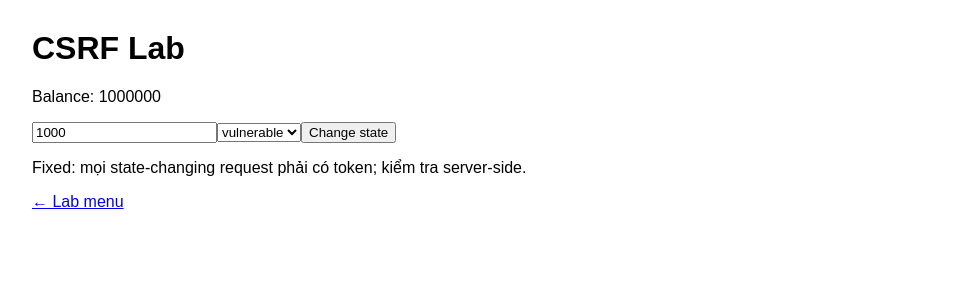
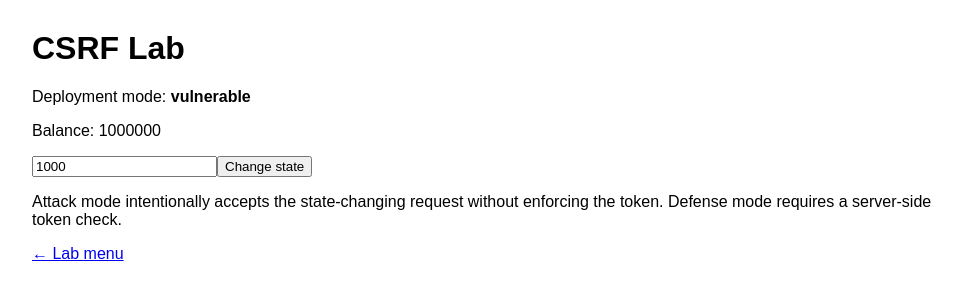
Before and after one commit to Namthisone/webbook-lab, a PHP site: the page made by src/security-lab/csrf.php in a window 1280 px wide. Shown: the top 300 px of the page, without its empty margins (158-1120 px from the left). Run offline with PHP 8.4, Linux system fonts and the light colour scheme; data comes from the database, SQL or seed files in the repository.

Commit message:
Make CSRF lab follow deployment security mode

```diff
--- a/src/security-lab/csrf.php
+++ b/src/security-lab/csrf.php
@@ -1,11 +1,18 @@
-<?php
-session_start();
+<?php require 'common.php';
+$mode=lab_mode();
 if(!isset($_SESSION['lab_balance'])) $_SESSION['lab_balance']=1000000;
 if(!isset($_SESSION['csrf_token'])) $_SESSION['csrf_token']=bin2hex(random_bytes(32));
-$mode=$_GET['mode']??'vulnerable'; $message='';
+$message='';
 if($_SERVER['REQUEST_METHOD']==='POST'){
- $amount=(int)($_POST['amount']??0);
- if($mode==='fixed' && !hash_equals($_SESSION['csrf_token'],$_POST['csrf_token']??'')){$message='403: CSRF token không hợp lệ.';}
- elseif($amount>0 && $amount<=1000000){$_SESSION['lab_balance']-=$amount;$message='Transfer accepted. Balance: '.$_SESSION['lab_balance'];}
+    $amount=(int)($_POST['amount']??0);
+    if($mode==='fixed' && !hash_equals($_SESSION['csrf_token'],$_POST['csrf_token']??'')){
+        http_response_code(403);
+        $message='403: CSRF token không hợp lệ.';
+        audit('CSRF',$mode,'POST','/security-lab/csrf.php',403,'blocked','Server-side CSRF token validation failed.');
+    }elseif($amount>0 && $amount<=1000000){
+        $_SESSION['lab_balance']-=$amount;
+        $message='Transfer accepted. Balance: '.$_SESSION['lab_balance'];
+        audit('CSRF',$mode,'POST','/security-lab/csrf.php',200,'state-changed','Compare state-changing request with and without the token.');
+    }
 }
-?><!doctype html><html lang="vi"><body style="font-family:Arial;max-width:900px;margin:30px auto"><h1>CSRF Lab</h1><p>Balance: <?=htmlspecialchars((string)$_SESSION['lab_balance'])?></p><form method="post"><input type="number" name="amount" value="1000"><input type="hidden" name="csrf_token" value="<?=htmlspecialchars($_SESSION['csrf_token'])?>"><select name="mode" onchange="this.form.action='csrf.php?mode='+this.value"><option value="vulnerable" <?=$mode==='vulnerable'?'selected':''?>>vulnerable</option><option value="fixed" <?=$mode==='fixed'?'selected':''?>>fixed</option></select><button>Change state</button></form><p><?=$message?></p><p>Fixed: mọi state-changing request phải có token; kiểm tra server-side.</p><a href="index.php">← Lab menu</a></body></html>
+?><!doctype html><html lang="vi"><body style="font-family:Arial;max-width:900px;margin:30px auto"><h1>CSRF Lab</h1><p>Deployment mode: <b><?=h($mode)?></b></p><p>Balance: <?=h((string)$_SESSION['lab_balance'])?></p><form method="post"><input type="number" name="amount" value="1000"><input type="hidden" name="csrf_token" value="<?=h($_SESSION['csrf_token'])?>"><button>Change state</button></form><p><?=h($message)?></p><p>Attack mode intentionally accepts the state-changing request without enforcing the token. Defense mode requires a server-side token check.</p><a href="index.php">← Lab menu</a></body></html>
```
